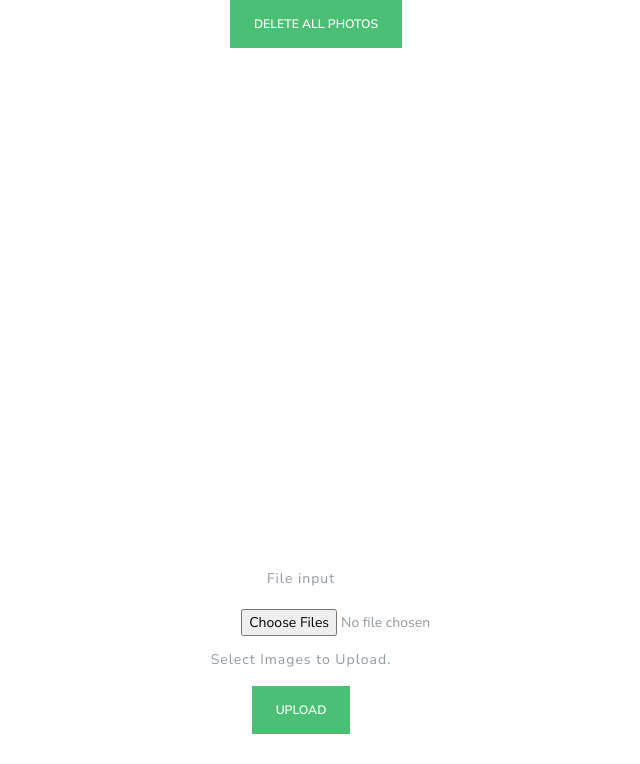
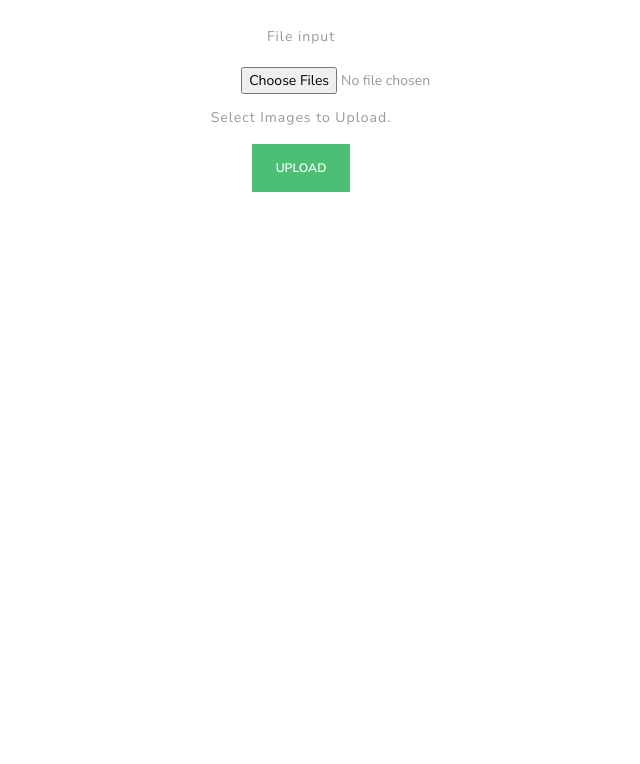
Before and after one commit to rickyxnguyen/int-1.1, a Flask app: page / in a window 1280 px wide. Shown: the part 48-812 px from the top of the page, without its empty margins (324-964 px from the left). After the commit the page ends 240 px from the top, so only its background shows below. Run offline with Flask 2, Linux system fonts and the light colour scheme; some libraries are stand-ins or nearby versions.

Commit message:
added delete button logic

```diff
--- a/static/styles.css
+++ b/static/styles.css
@@ -1,5 +1,4 @@
 .box {
-    height: 60%;
     text-align: center;
 
 }
--- a/templates/base.html
+++ b/templates/base.html
@@ -14,6 +14,7 @@
     <nav class="navbar navbar-expand-lg" id="nav">
         <a class="navbar-brand" href="{{ url_for('index') }}">X Gallery</a>
     </nav>
+    {% if thumbnail_names %}
     <div id='delete'>
         <p>
             <form method='POST' action='/delete'>
@@ -22,7 +23,7 @@
             </form>
         </p>
     </div>
-
+    {%endif%}
     <div class='box'>{%include 'gallery.html'%}</div>
     </div>
     {%block content%}
```
